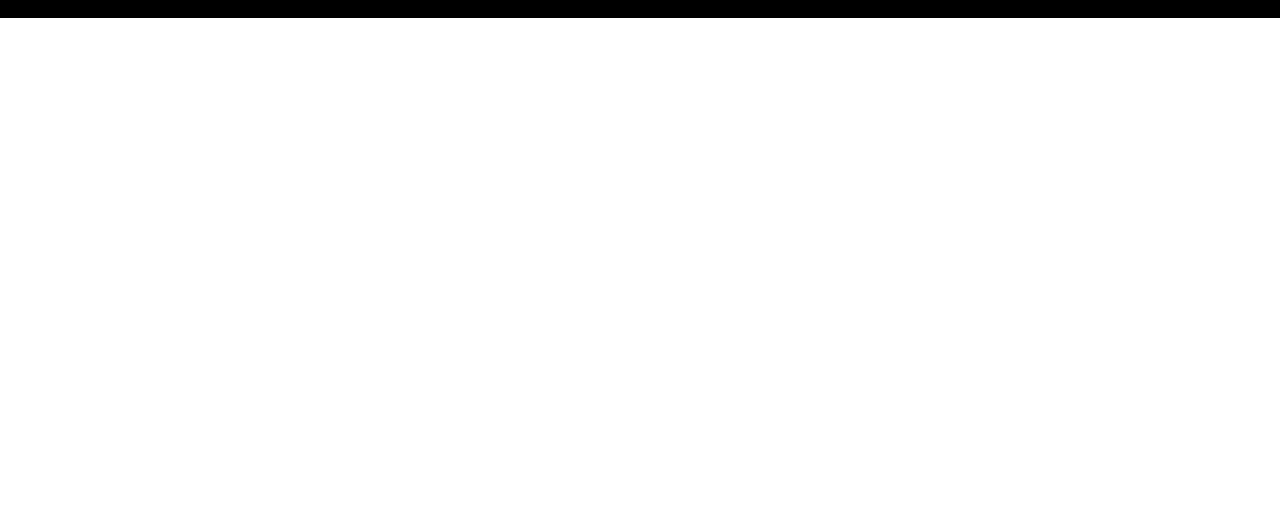
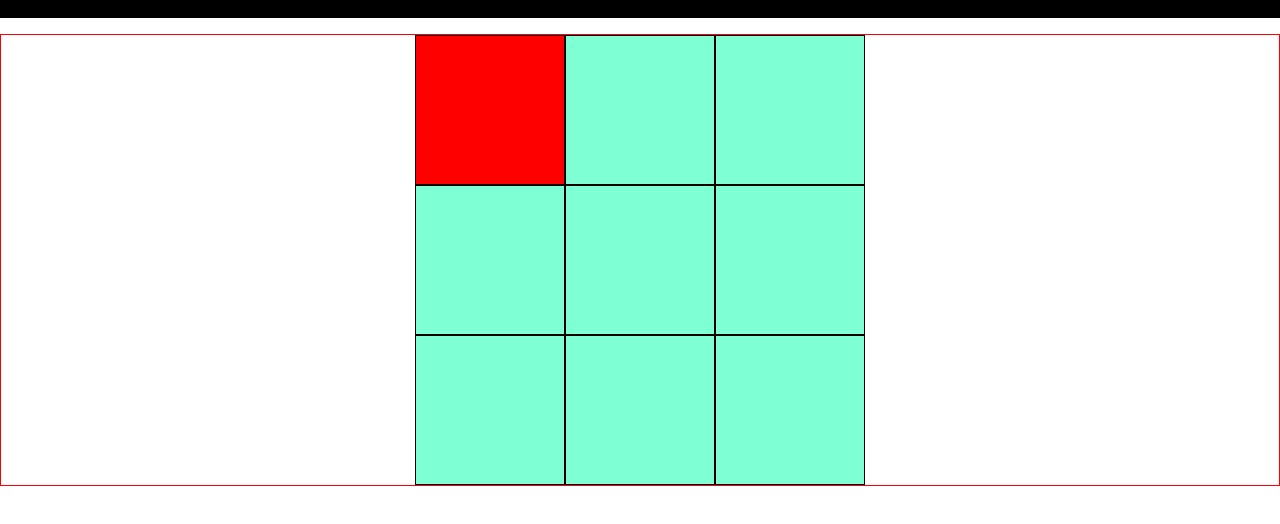
Before and after one commit to EduardoBragaT/dio-me-Desafio-Detona-Ralph-JavaScript, a plain HTML site: page src/index.html in a window 1280 px wide. Shown: the part 72-596 px from the top of the page. Drawn offline with Linux system fonts and the light colour scheme.

Commit message:
Base do Paineis feito

```diff
--- a/src/index.html
+++ b/src/index.html
@@ -19,7 +19,6 @@
 </head>
 
 <body>
-    <header>
     <div class="container">
         <div class="menu">
             <div class="menu-time">
@@ -31,13 +30,28 @@
                 <h2>0</h2>
             </div>
             <div class="menu-lives">
-                    <img src="" alt=""/>
+                <img src="" alt="" />
                 <h2>x3</h2>
             </div>
         </div>
-            <div class="panel"></div>
+        <div class="panel">
+            <div class="panel-row">
+                <div class="square enemy" id="1"></div>
+                <div class="square" id="2"></div>
+                <div class="square" id="3"></div>
             </div>
-    </header>
+            <div class="panel-row">
+                <div class="square" id="4"></div>
+                <div class="square" id="5"></div>
+                <div class="square" id="6"></div>
+            </div>
+            <div class="panel-row">
+                <div class="square" id="7"></div>
+                <div class="square" id="8"></div>
+                <div class="square" id="9"></div>
+            </div>
+        </div>
+    </div>
     <script defer src="./scripts/engine.js"></script>
 </body>
 
--- a/src/style/main.css
+++ b/src/style/main.css
@@ -2,16 +2,36 @@
 
 .container {
     display: flex;
+    flex-direction: column;
+    height: 100vh;
 }
 .menu {
-    display:flex;
+    display: flex;
     justify-content: space-evenly;
     align-items: center;
+    background-color: #000000;
+    width: 100%;
     height: 90px;
-    width: 100%;
-    background-color: #000000;
     color: #ffffff;
 }
 .menu div h2:first-of-type:not(:only-of-type) {
     color: red;
 }
+
+.panel {
+    display: flex;
+    justify-content: center;
+    align-items: center;
+    margin-top: 1rem;
+    border: 1px solid red;
+}
+
+.panel .panel-row .square{
+    border: 1px solid black;
+    background-color: #7fffd4;
+    width: 150px;
+    height: 150px;
+}
+.panel .panel-row .square.enemy{
+    background-color: #ff0000;
+}
```
Lines whose indentation alone changed are shown as unchanged.
